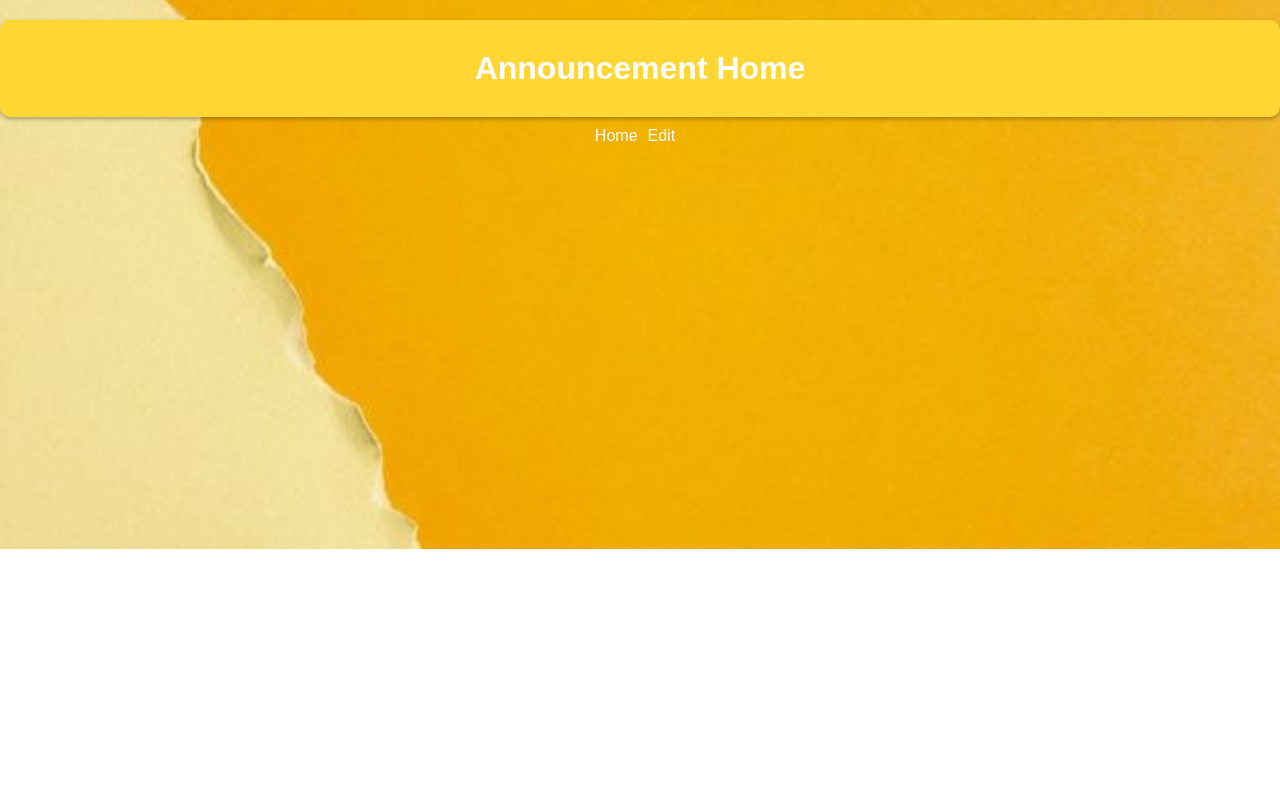
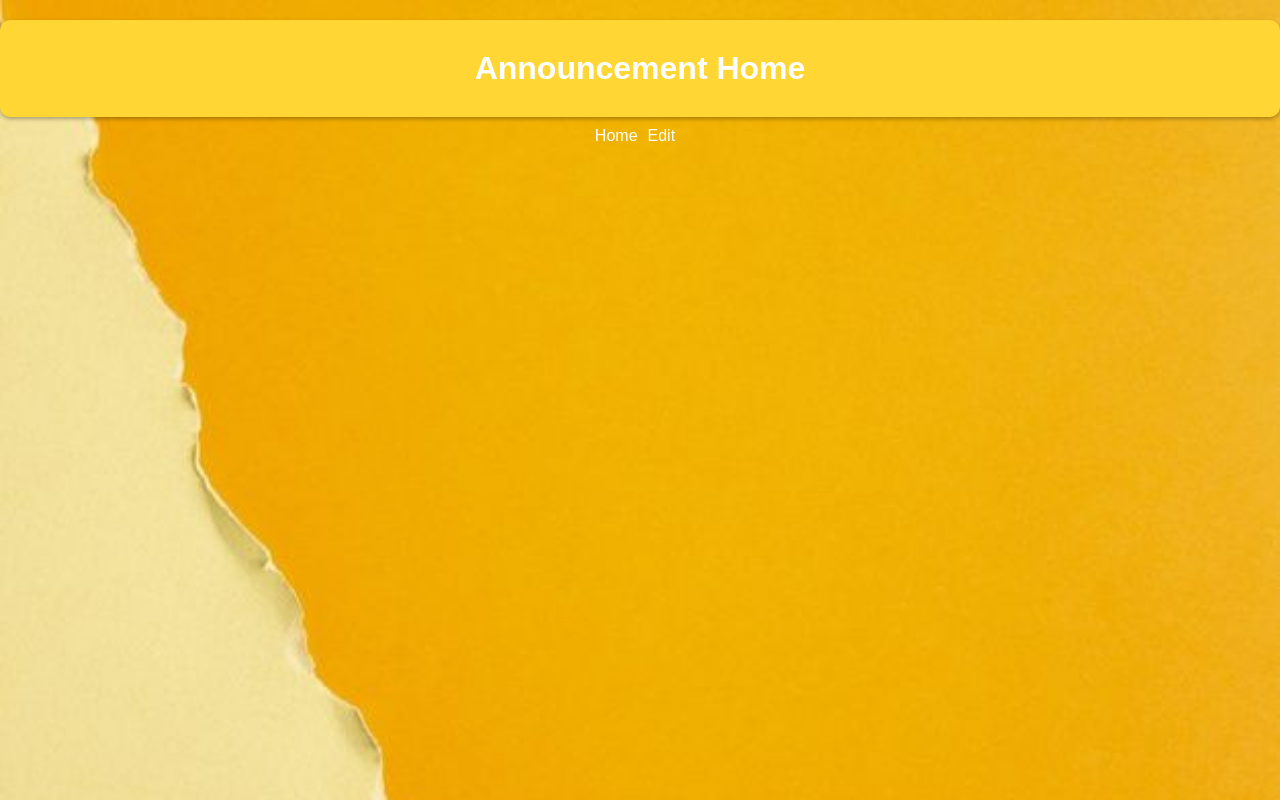
Before and after one commit to asjkdkadssa/announcee.github.io, a plain HTML site: page index.html in a window 1280 px wide. Drawn offline with Linux system fonts and the light colour scheme.

Commit message:
Add files via upload

```diff
--- a/index.html
+++ b/index.html
@@ -14,8 +14,8 @@
       font-family: Arial, sans-serif;
       background-image: url('bg1.jpg');
       background-size: cover;
-      background-repeat: no-repeat;
-      background-position: center;
+
+
       display: flex;
       flex-direction: column;
       align-items: center;
```
Also changed, not shown: edit.html (+1 -1 lines).
